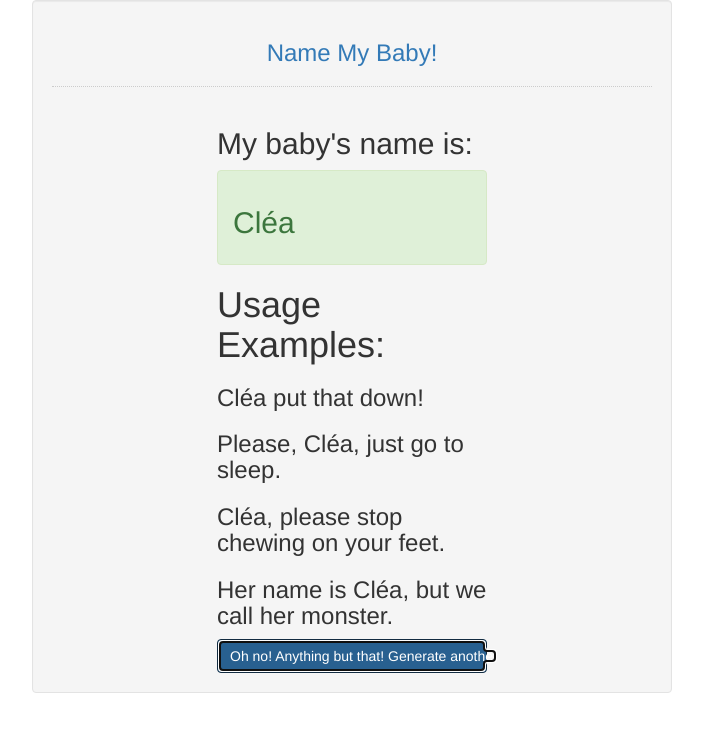
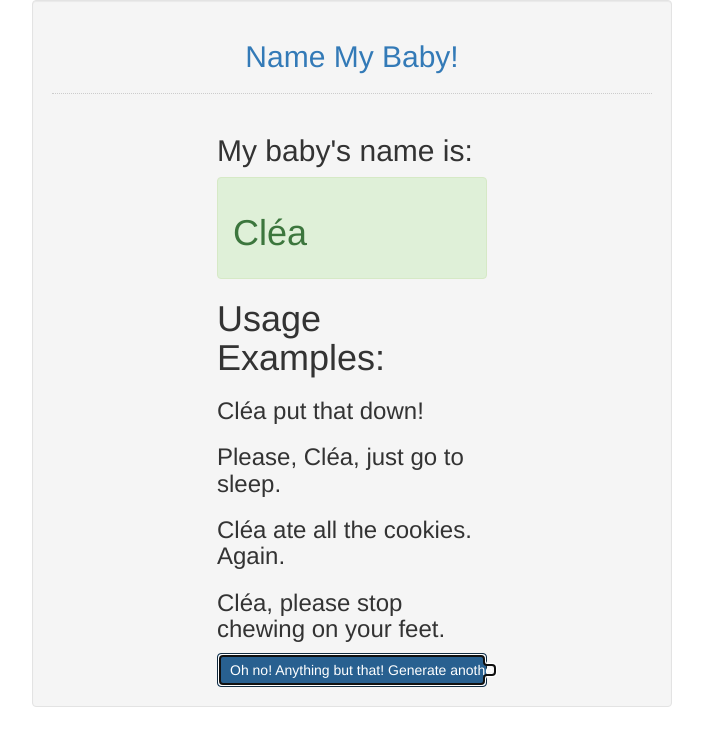
Before and after one commit to chchchchia/chchchchia.github.io, a plain HTML site: page index.html in a window 1280 px wide. Both pictures are taken after a click on the button "Generate Name". Shown: the whole page, without its empty margins (288-991 px from the left). Drawn offline with Linux system fonts and the light colour scheme.

Commit message:
even more unwitty phrases

```diff
--- a/index.html
+++ b/index.html
@@ -7,7 +7,7 @@
     <body>
     	<div class="col-md-3"></div>
     	<div class="col-md-6 well">
-    		<h3 class="text-primary text-center">Name My Baby!</h3>
+    		<h2 class="text-primary text-center">Name My Baby!</h2>
     		<hr style="border-top:1px dotted #ccc;"/>
     		<div class="col-md-3"></div>
     		<div class="col-md-6">
--- a/js/script.js
+++ b/js/script.js
@@ -2,8 +2,8 @@
     btn.addEventListener('click', generate);
 
     function generate(){
-    	var name = ["Cora", "Petra", "Núria", "Teresa Luna Desirée", "Eloísa", "Agatha", "Rebecca", "Carmen", "India", "Emilia", "Elisa", "Úrsula", "Teia", "Tanit", "Queralt", "Vinyet", "Regla", "Georgina", "Leire", "Matilda", "Adela", "Sol", "Candela", "Hilda", "Leia", "Linda", "Aina", "Ares", "Gala", "Carla", "Calamanda", "Sofía", "Claudia", "Júlia", "Eva", "Luz", "Paula", "Victoria", "Ica", "Pilar", "Joana", "Elsa", "Dalia", "Helena", "Venancia", "Teodora (\"Teo\" for short)", "Selena", "Ofelia", "Aurora ", "Neus", "Agnes", "Alicia", "Arlet", "Clotilde", "Duna", "Elvira", "Emma", "Eulàlia", "Glòria", "Ivet", "Violant", "Elia", "Berta", "Marlene", "Chantal", "Paulina", "Chloe", "Lara", "Leah", "Thelma", "Zoe", "Adelina", "Amèlia", "Aurèlia", "Berenice", "Denise", "Cléa", "Harriett", "Tina", "Esclarmonde", "Marion", "Arlet", "Carmina", "Erin", "Mae", "Margot", "Tabitha", "Thaïs", "Vega", "Àgueda", "Ingrid"];
+    	var name = ["Cora", "Petra", "Núria", "Teresa Luna Desirée", "Eloísa", "Agatha", "Rebecca", "Carmen", "India", "Emilia", "Elisa", "Úrsula", "Teia", "Tanit", "Queralt", "Vinyet", "Regla", "Georgina", "Leire", "Matilda", "Adela", "Sol", "Candela", "Hilda", "Leia", "Linda", "Aina", "Ares", "Gala", "Carla", "Calamanda", "Sofía", "Claudia", "Júlia", "Eva", "Luz", "Paula", "Victoria", "Ica", "Pilar", "Joana", "Elsa", "Dalia", "Helena", "Venancia", "Teodora (\"Teo\" for short)", "Selena", "Ofelia", "Aurora", "Neus", "Agnes", "Alicia", "Arlet", "Clotilde", "Duna", "Elvira", "Emma", "Eulàlia", "Glòria", "Ivet", "Violant", "Elia", "Berta", "Marlene", "Chantal", "Paulina", "Chloe", "Lara", "Leah", "Thelma", "Zoe", "Adelina", "Amèlia", "Aurèlia", "Berenice", "Denise", "Cléa", "Harriett", "Tina", "Esclarmonde", "Marion", "Arlet", "Carmina", "Erin", "Mae", "Margot", "Tabitha", "Thaïs", "Vega", "Àgueda", "Ingrid"];
         var rand_idx = Math.floor(Math.random() * (name.length));
-    	document.getElementById('result').innerHTML = "<h2>My baby's name is:</h2><div class='alert alert-success'><h2>"+name[rand_idx]+"</h2></div><div><h1>Usage Examples:</h1><h3>"+name[rand_idx]+" put that down!</h3><h3>Please, "+name[rand_idx]+", just go to sleep.</h3><h3>"+name[rand_idx]+", please stop chewing on your feet.</h3><h3>Her name is "+name[rand_idx]+", but we call her monster.</h3></div>";
+    	document.getElementById('result').innerHTML = "<h2>My baby's name is:</h2><div class='alert alert-success mb-0'><h1>"+name[rand_idx]+"</h1></div><div><h1>Usage Examples:</h1><h3>"+name[rand_idx]+" put that down!</h3><h3>Please, "+name[rand_idx]+", just go to sleep.</h3><h3>"+name[rand_idx]+" ate all the cookies. Again.</h3><h3>"+name[rand_idx]+", please stop chewing on your feet.</h3></div>";
         document.getElementById('genBtn').innerHTML = "Oh no! Anything but that! Generate another"
     }
```
